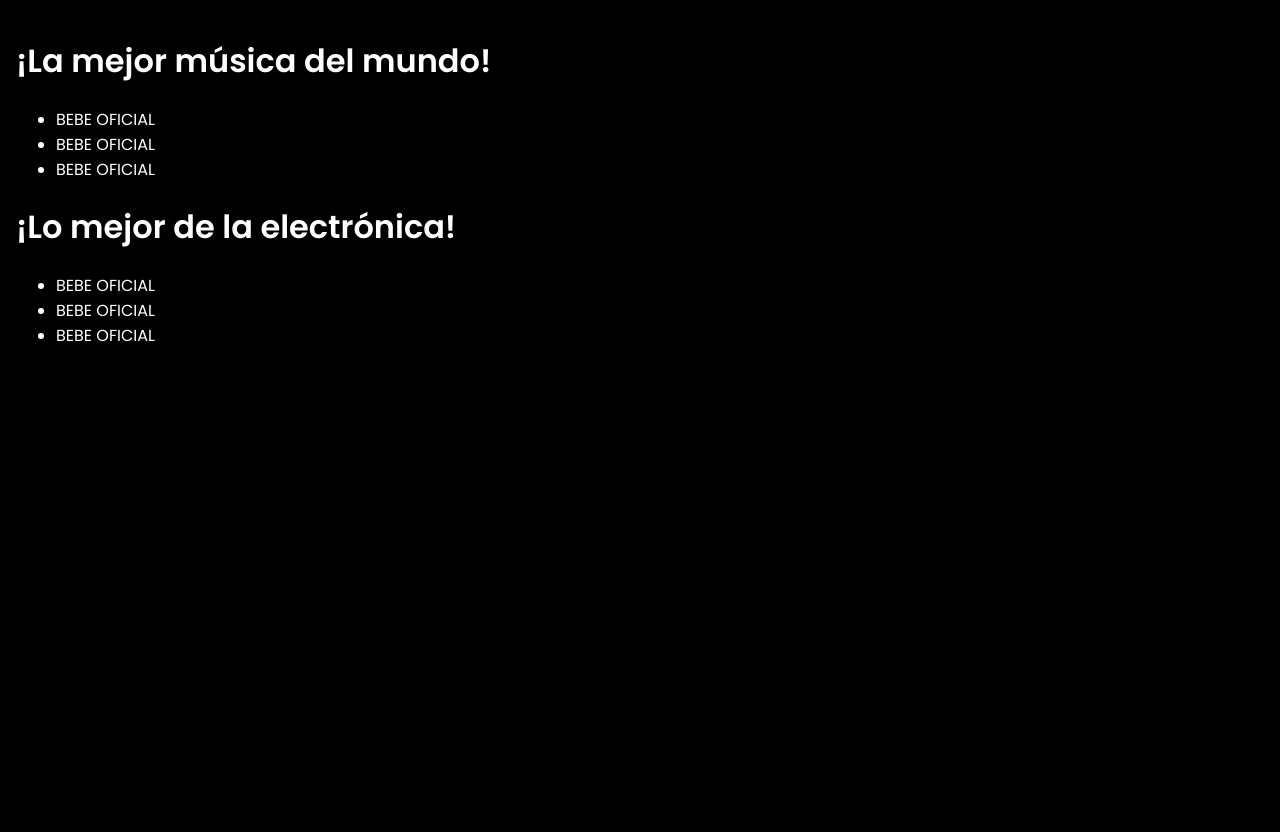
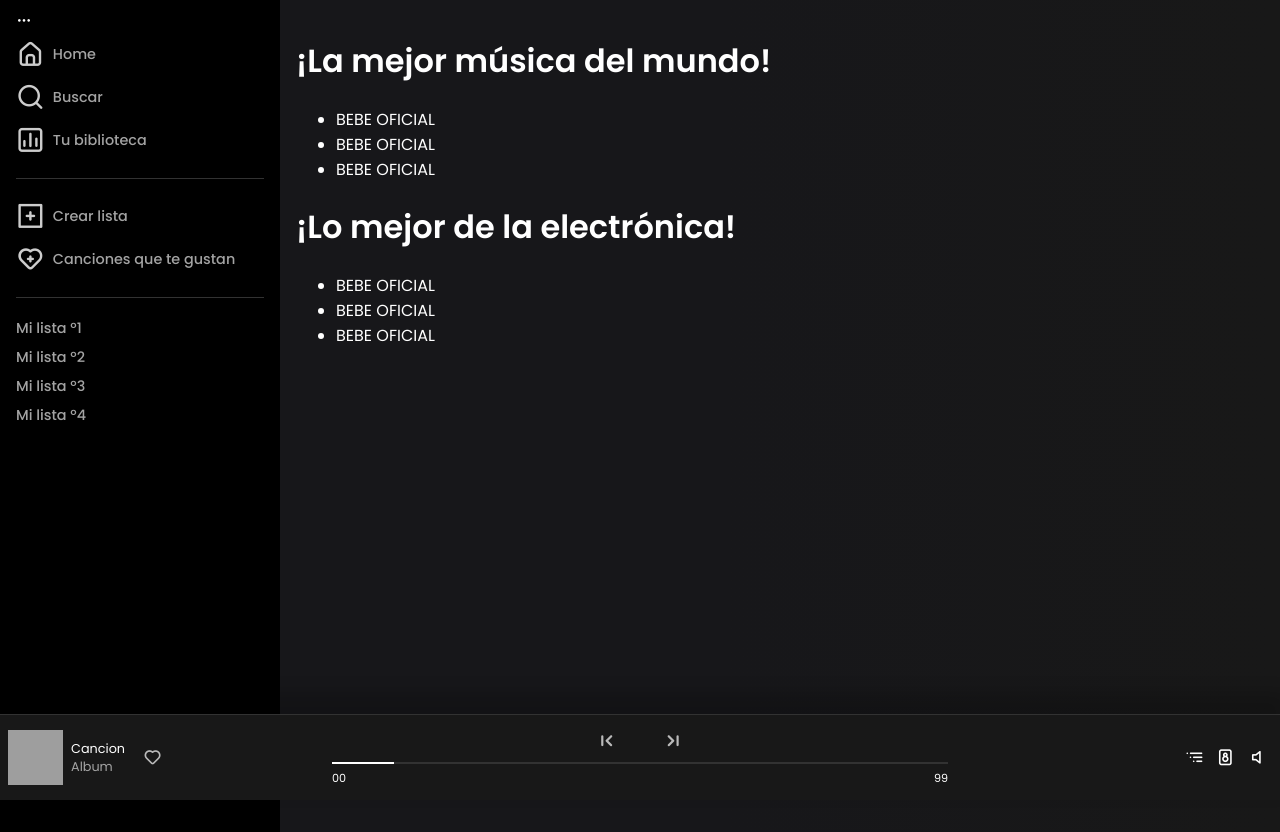
Before and after one commit to Atanas1912/spotify, an Angular app: page /tracks in a window 1280 px wide. Before the commit the page ends 800 px from the top, so only its background shows below. Built offline with nearby package versions, Linux system fonts and the light colour scheme; grey boxes are pictures that could not be loaded.

Commit message:
Se modifican vistas y estilos para dejar las vistas como antes, adaptados ahora a la nueva versión

```diff
--- a/src/app/modules/home/home-page/home-page.css
+++ b/src/app/modules/home/home-page/home-page.css
@@ -1,3 +1,7 @@
+.tracks-page {
+    padding: 1rem;
+}
+
 .home-wrapper{
     margin: 0 0 0 17.5rem;
     background: rgb(23, 23, 26);
--- a/src/app/modules/home/home-page/home-page.html
+++ b/src/app/modules/home/home-page/home-page.html
@@ -1,5 +1 @@
-<app-side-bar></app-side-bar>   <!-- Panel lateral -->
-<app-media-player></app-media-player> <!-- Reproductor -->
-<div class="home-wrapper">  <!-- Parte scrolleable -->
-    <router-outlet></router-outlet>
-</div>
+<app-tracks-page></app-tracks-page>
--- a/src/app/modules/tracks/tracks-page/tracks-page.css
+++ b/src/app/modules/tracks/tracks-page/tracks-page.css
@@ -1,3 +1,10 @@
 .tracks-page {
     padding: 1rem;
 }
+
+.home-wrapper{
+    margin: 0 0 0 17.5rem;
+    background: rgb(23, 23, 26);
+    background: linear-gradient(90deg, rgba(23, 23, 26, 1) 44%, rgba(24, 24, 24, 1));
+    min-height: 100vh;
+}
--- a/src/app/modules/tracks/tracks-page/tracks-page.html
+++ b/src/app/modules/tracks/tracks-page/tracks-page.html
@@ -1,4 +1,6 @@
-<div class="tracks-page">
+<app-side-bar></app-side-bar>   <!-- Panel lateral -->
+<app-media-player></app-media-player> <!-- Reproductor -->
+<div class="home-wrapper tracks-page">
     <!-- seccion superior (cartas pequeñas) -->
     <app-section-generic [dataTracks]="mockTracksList" [mode]="'small'" [title]="'¡La mejor música del mundo!'"></app-section-generic> <!-- SE SIGUE VIENDO QUITANDO EL IMPORTE DE TRACKS-MODULE.TS DEL MÓDULO COMPARTIDO -->
     <!-- seccion inferior (cartas grandes) -->
```
